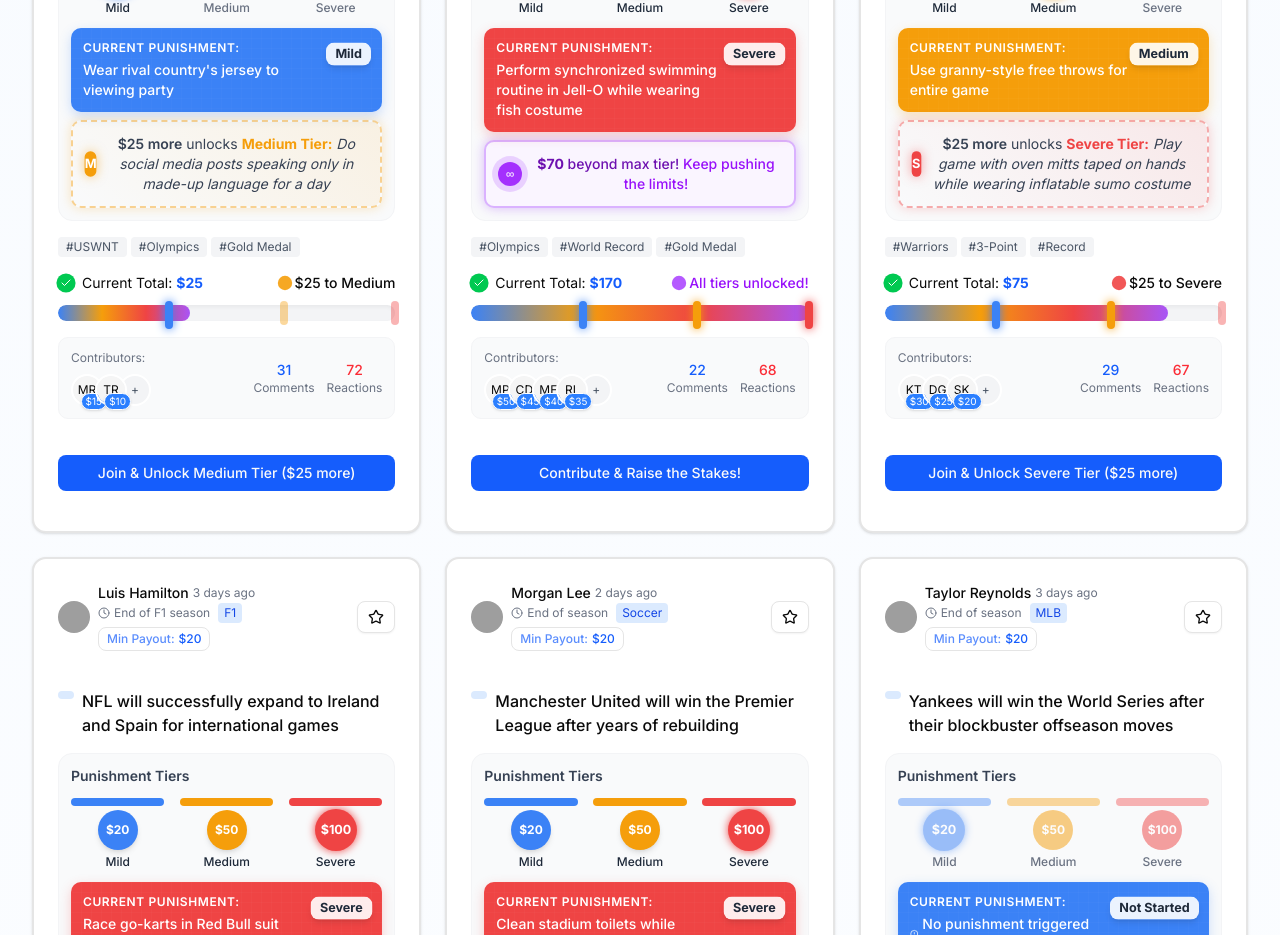
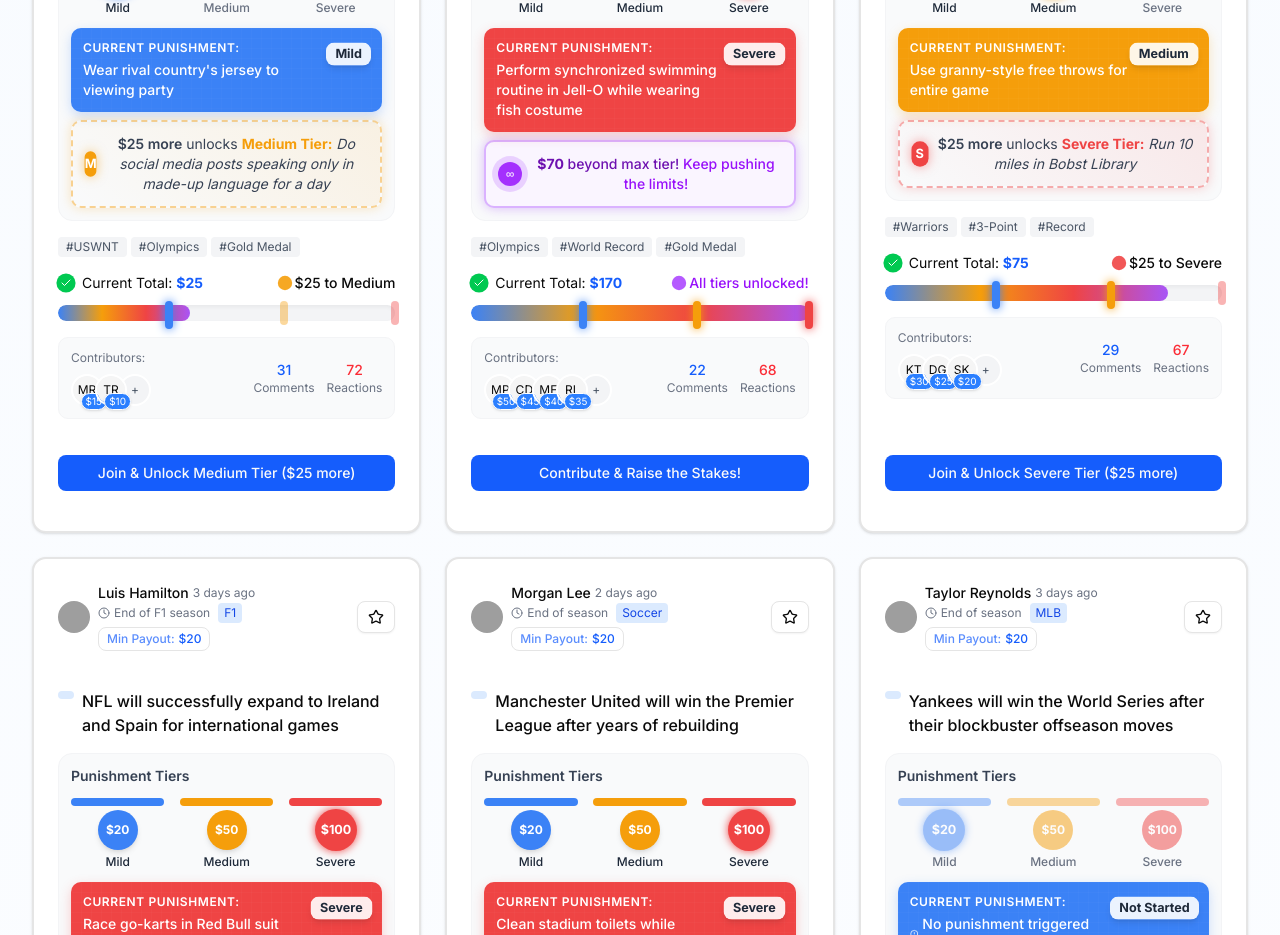
Before and after one commit to vincentcamp/startup-lab, a Next.js app: page /explore in a window 1280 px wide. Shown: the part 4880-5815 px from the top of the page. Built offline with nearby package versions, Linux system fonts and the light colour scheme; grey boxes are pictures that could not be loaded.

Commit message:
curry for three

```diff
--- a/src/app/explore/page.tsx
+++ b/src/app/explore/page.tsx
@@ -401,7 +401,7 @@ const browseBets = [
     punishmentTiers: [
       { minAmount: 20, name: "Mild", punishment: "Wear LeBron jersey during pre-game warmups", color: "#3B82F6" },
       { minAmount: 50, name: "Medium", punishment: "Use granny-style free throws for entire game", color: "#F59E0B" },
-      { minAmount: 100, name: "Severe", punishment: "Play game with oven mitts taped on hands while wearing inflatable sumo costume", color: "#EF4444" }
+      { minAmount: 100, name: "Severe", punishment: "Run 10 miles in Bobst Library", color: "#EF4444" }
     ],
     currentTier: 1,
     stake: 20,
```
